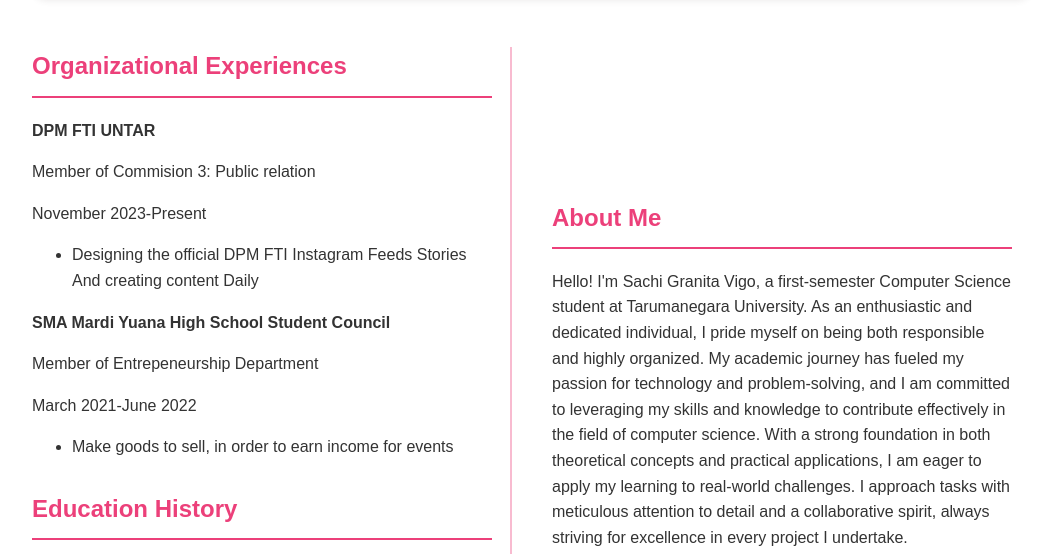
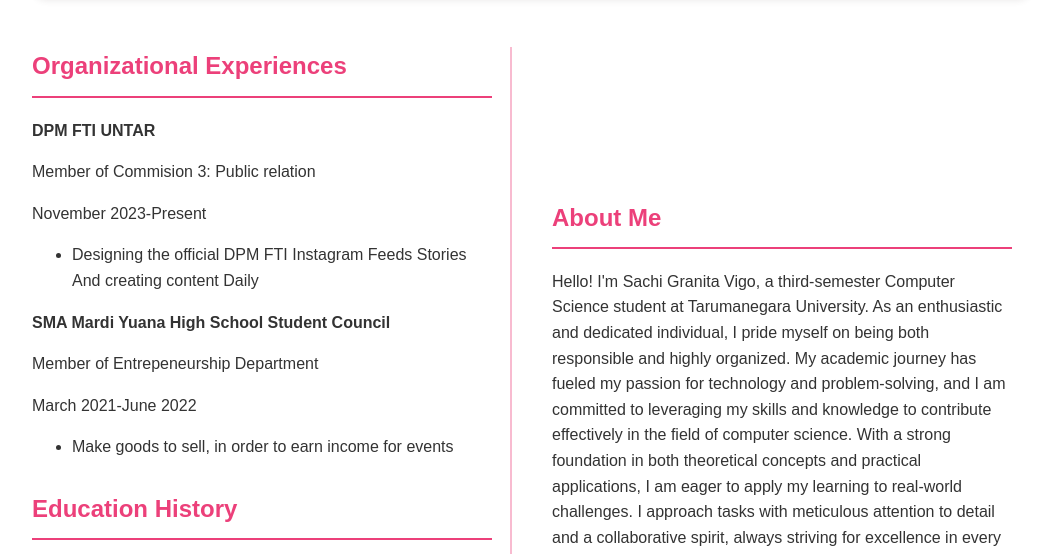
Before and after one commit to Sachigrnta/resume, a plain HTML site: page index.html in a window 1280 px wide. Shown: the part 241-795 px from the top of the page, without its empty margins (108-1171 px from the left). Drawn offline with Linux system fonts and the light colour scheme.

Commit message:
fix typo

```diff
--- a/index.html
+++ b/index.html
@@ -69,7 +69,7 @@
             <div class="column" style="margin-top: 4cm;">
                 <div class="section">
                     <h2>About Me</h2>
-                    <p>Hello! I'm Sachi Granita Vigo, a first-semester Computer Science student at Tarumanegara University. As an enthusiastic and dedicated individual, I pride myself on being both responsible and highly organized. My academic journey has fueled my passion for technology and problem-solving, and I am committed to leveraging my skills and knowledge to contribute effectively in the field of computer science.
+                    <p>Hello! I'm Sachi Granita Vigo, a third-semester Computer Science student at Tarumanegara University. As an enthusiastic and dedicated individual, I pride myself on being both responsible and highly organized. My academic journey has fueled my passion for technology and problem-solving, and I am committed to leveraging my skills and knowledge to contribute effectively in the field of computer science.
                         With a strong foundation in both theoretical concepts and practical applications, I am eager to apply my learning to real-world challenges. I approach tasks with meticulous attention to detail and a collaborative spirit, always striving for excellence in every project I undertake.</p>
                 </div>
                 <div class="section">
```
